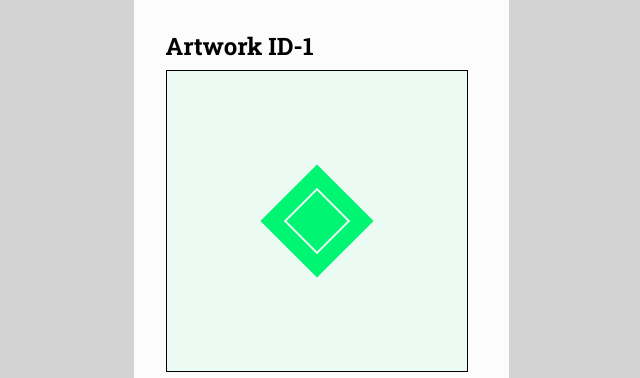
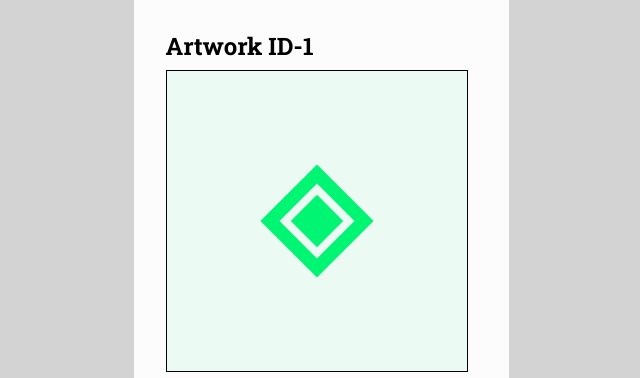
Before and after one commit to chris-kuehn/capstone-project, a Next.js app: page /gallery in a window 1280 px wide. Shown: the part 422-800 px from the top of the page, without its empty margins (319-959 px from the left). Built offline with nearby package versions, Linux system fonts and the light colour scheme.

Commit message:
debugging

```diff
--- a/pages/_app.js
+++ b/pages/_app.js
@@ -14,25 +14,25 @@ export default function App({ Component, pageProps }) {
       { rotation: 45 },
       { outline: 0 },
       {
-        lineWidthes: [2, 2, 2, 2, 2, 2, 2, 2],
+        lineWidthes: [8, 2, 2, 2, 2, 2, 2, 2],
       },
       { key: 1 },
     ],
     [
-      { color: 148 },
-      { rotation: 45 },
-      { outline: 0 },
+      { color: 100 },
+      { rotation: 90 },
+      { outline: 4 },
       {
-        lineWidthes: [2, 2, 2, 2, 2, 2, 2, 2],
+        lineWidthes: [2, 2, 8, 2, 2, 2, 2, 2],
       },
       { key: 2 },
     ],
     [
-      { color: 148 },
-      { rotation: 45 },
-      { outline: 0 },
+      { color: 300 },
+      { rotation: 60 },
+      { outline: 6 },
       {
-        lineWidthes: [2, 2, 2, 2, 2, 2, 2, 2],
+        lineWidthes: [8, 2, 8, 2, 2, 2, 2, 2],
       },
       { key: 3 },
     ],
```
